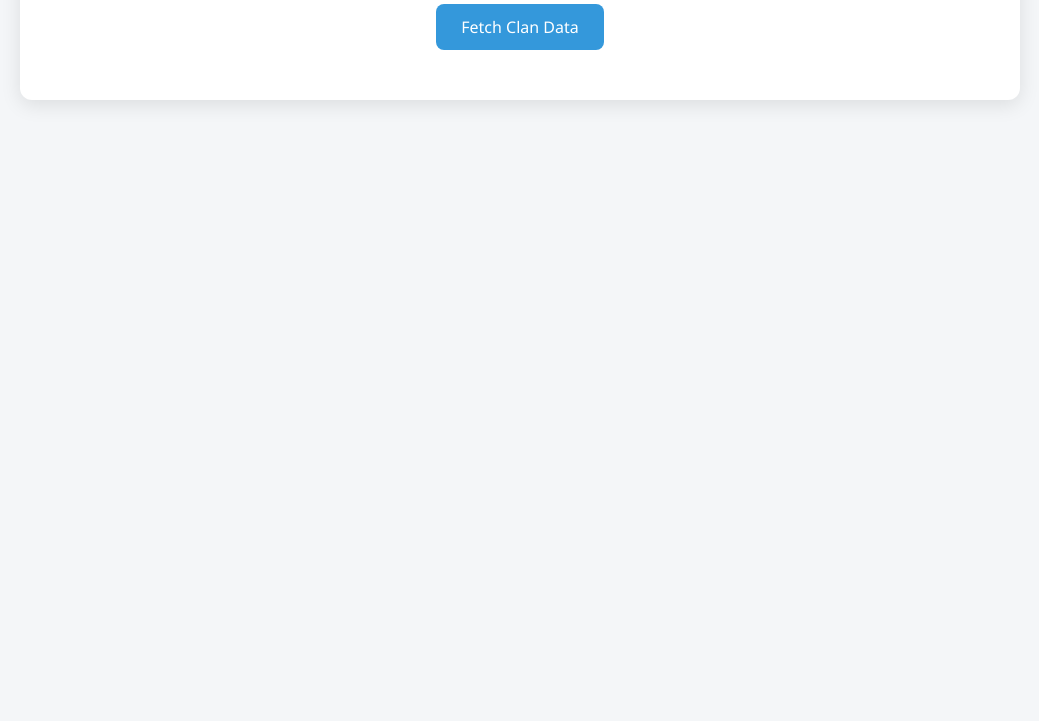
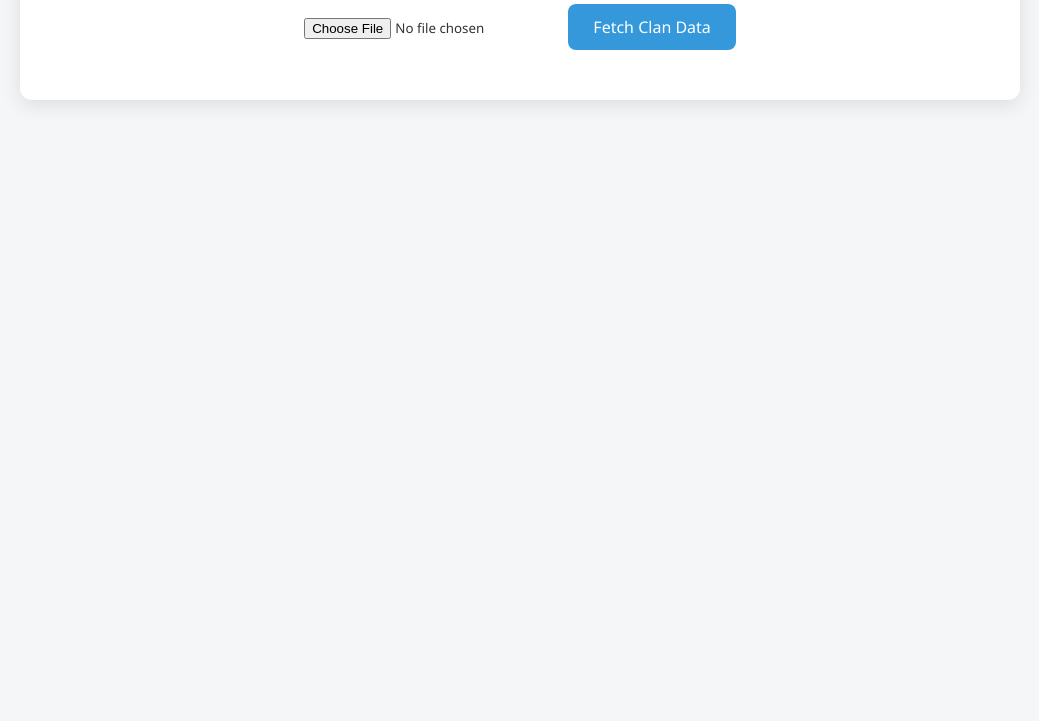
Before and after one commit to darshanpurohit20/coc, a plain HTML site: page index.html in a window 1280 px wide. Shown: the part 129-850 px from the top of the page, without its empty margins (120-1159 px from the left). Drawn offline with Linux system fonts and the light colour scheme.

Commit message:
Update index.html

```diff
--- a/index.html
+++ b/index.html
@@ -9,9 +9,12 @@
 <body>
     <div class="container">
         <h1>Clan Data Dashboard</h1>
-        <button id="fetchButton">Fetch Clan Data</button>
+
+        <input type="file" id="fileInput" accept=".txt">
+        <button id="fetchBtn">Fetch Clan Data</button>
+
         <div id="loader" class="loader hidden"></div>
-        <div id="dataContainer" class="data-container"></div>
+        <div id="output" class="data-container"></div>
     </div>
 
     <script src="script.js"></script>
```
